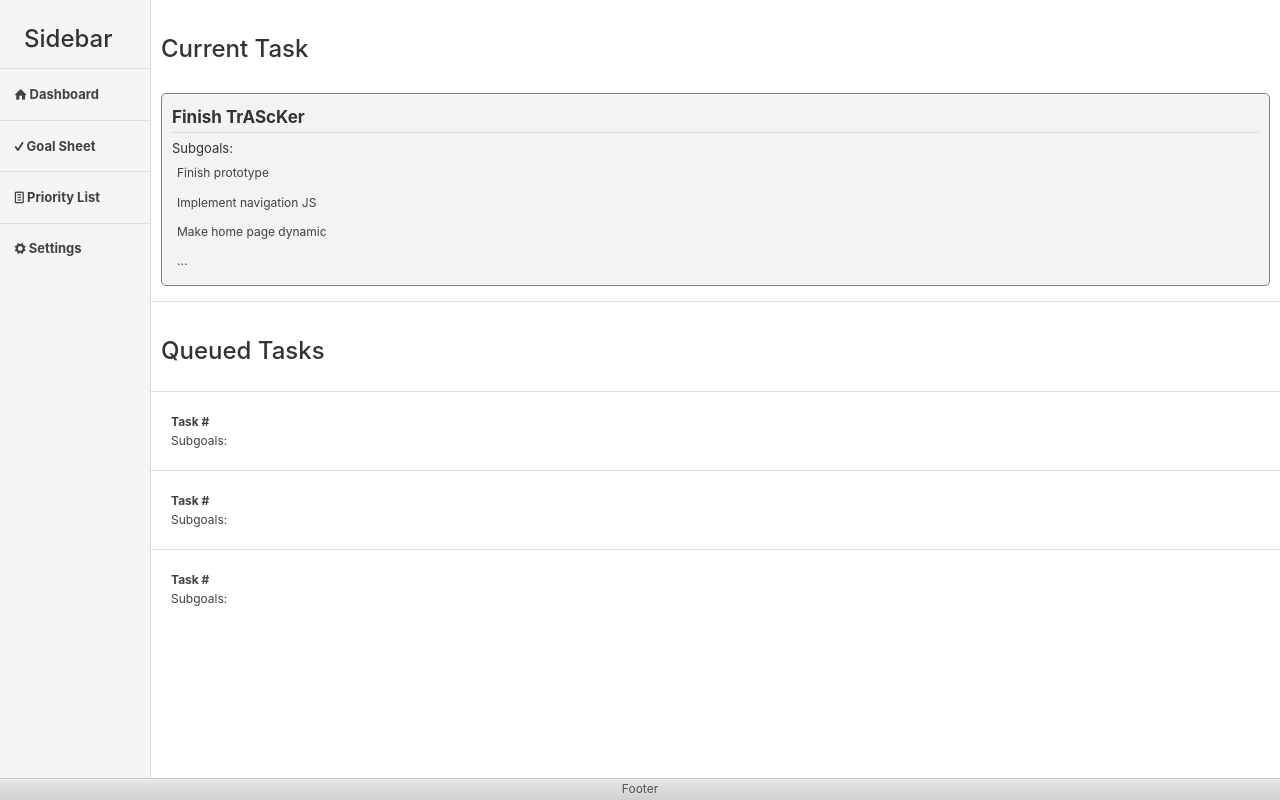
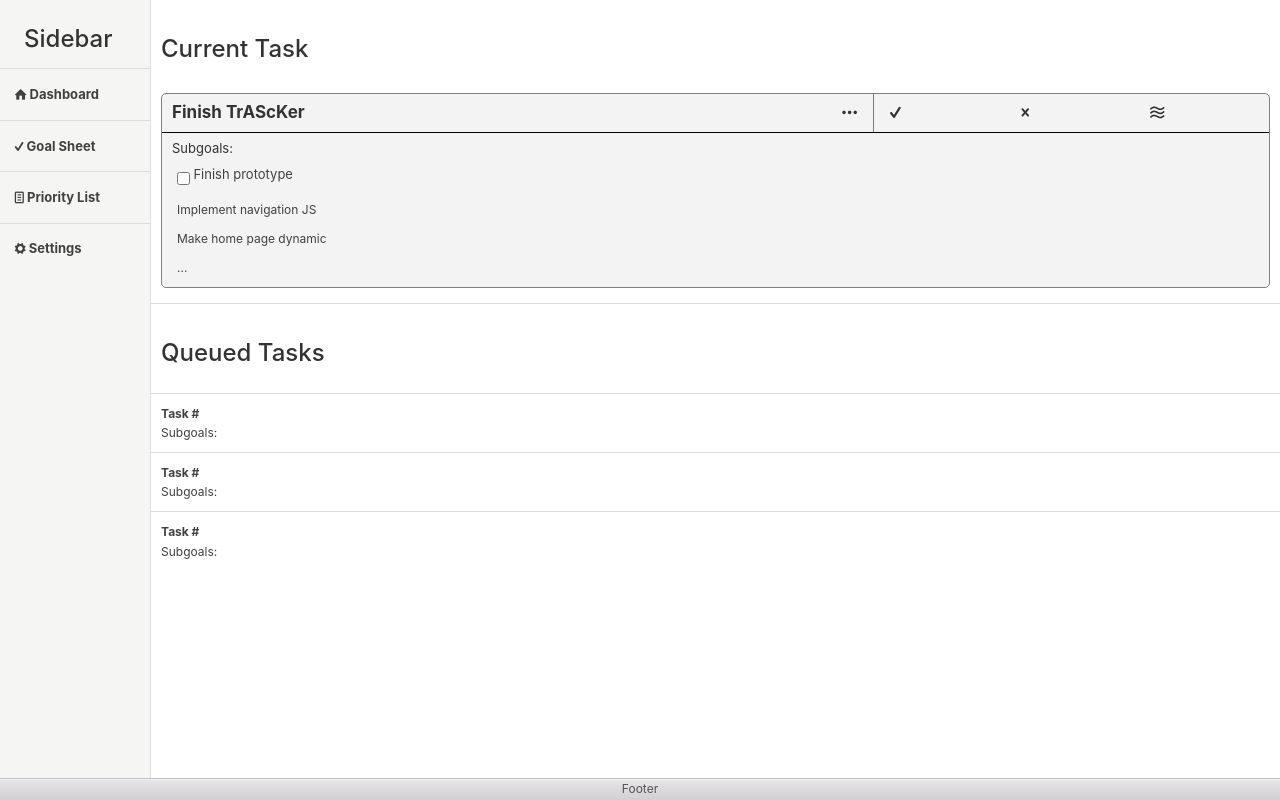
Before and after one commit to aronsonben/trascker, a website: page src/index.html in a window 1280 px wide. Drawn offline with Linux system fonts and the light colour scheme.

Commit message:
updated prototype for current task display

```diff
--- a/assets/task.css
+++ b/assets/task.css
@@ -1,6 +1,6 @@
-.task {
+/* .task {
     padding: 10px;
-}
+} */
 
 .active-task {
     margin: 10px;
@@ -20,13 +20,54 @@
     font-size: 17px;
 }
 
-.task-subgoals {
-    padding-top: 5px;
-    border-top: 1px solid #ddd;
-}
-
 .subgoal-list-item {
     padding: 5px;
     font-size: 12px;
     color: #414142;
 }
+
+.taskbox-button {
+    font: inherit;
+    font-size: 16px;
+    color: inherit;
+    border: none;
+    background-color: transparent;
+    cursor: pointer;
+    outline: none;
+}
+
+.taskbox-top {
+    display: flex;
+    justify-content: space-evenly;
+    flex-wrap: nowrap;
+    border-bottom: 1px solid black;
+}
+
+.taskbox-top-content {
+    padding: 5px 10px;
+}
+
+.tb-topleft {
+    flex-basis: 60%;
+}
+
+.tb-top-icon {
+    flex-basis: auto;
+    flex-grow: 2;
+}
+
+.taskbox-bottom {
+    padding: 5px 10px;
+}
+
+#taskbox-more-options {
+    border-right: 1px solid rgb(124, 124, 124)
+}
+
+
+/* Subgoal CSS */
+
+
+.svg-ele {
+    pointer-events: none;
+}
--- a/src/index.html
+++ b/src/index.html
@@ -49,12 +49,29 @@
           <div class="pane">
             <h3 class="task-nav-header">Current Task</h3>
             <div class="task active-task">
-              <span class="task-hdr"><strong>Finish TrAScKer</strong></span>
-              <div class="task-subgoals">
+              <div class="taskbox-top">
+                  <div class="taskbox-top-content tb-topleft">
+                    <span class="task-hdr"><strong>Finish TrAScKer</strong></span>
+                  </div>
+                  <div id="taskbox-more-options" class="taskbox-top-content">
+                      <button type="button" class="taskbox-button"><span class="icon icon-dot-3 svg-ele"></span></button>
+                  </div>
+                  <div class="taskbox-top-content tb-top-icon">
+                    <button type="button" class="taskbox-button"><span class="icon icon-check svg-ele"></span></button>
+                  </div>
+                  <div class="taskbox-top-content tb-top-icon">
+                    <button type="button" class="taskbox-button"><span class="icon icon-cancel svg-ele"></span></button>
+                  </div>
+                  <div class="taskbox-top-content tb-top-icon">
+                    <button type="button" class="taskbox-button"><span class="icon icon-air svg-ele"></span></button>
+                  </div>
+              </div>
+              <div class="taskbox-bottom">
                 <span class="subgoal-hdr">Subgoals:</span>
                 <ul class="list-group">
                   <li class="subgoal-list-item">
-                    <p>Finish prototype</p>
+                    <input type="checkbox" id="subgoalCheckbox" name="subgoal-checked" value="subgoal-task">
+                    <label for="subgoalCheckbox">Finish prototype</p>
                   </li>
                   <li class="subgoal-list-item">
                     <p>Implement navigation JS</p>
@@ -68,7 +85,9 @@
                 </ul>
               </div>
             </div>
+
             <hr>
+
             <h3 class="task-nav-header">Queued Tasks</h3>
             <ul class="list-group">
               <li class="list-group-item">
```
Also changed, not shown: README.md (added).
